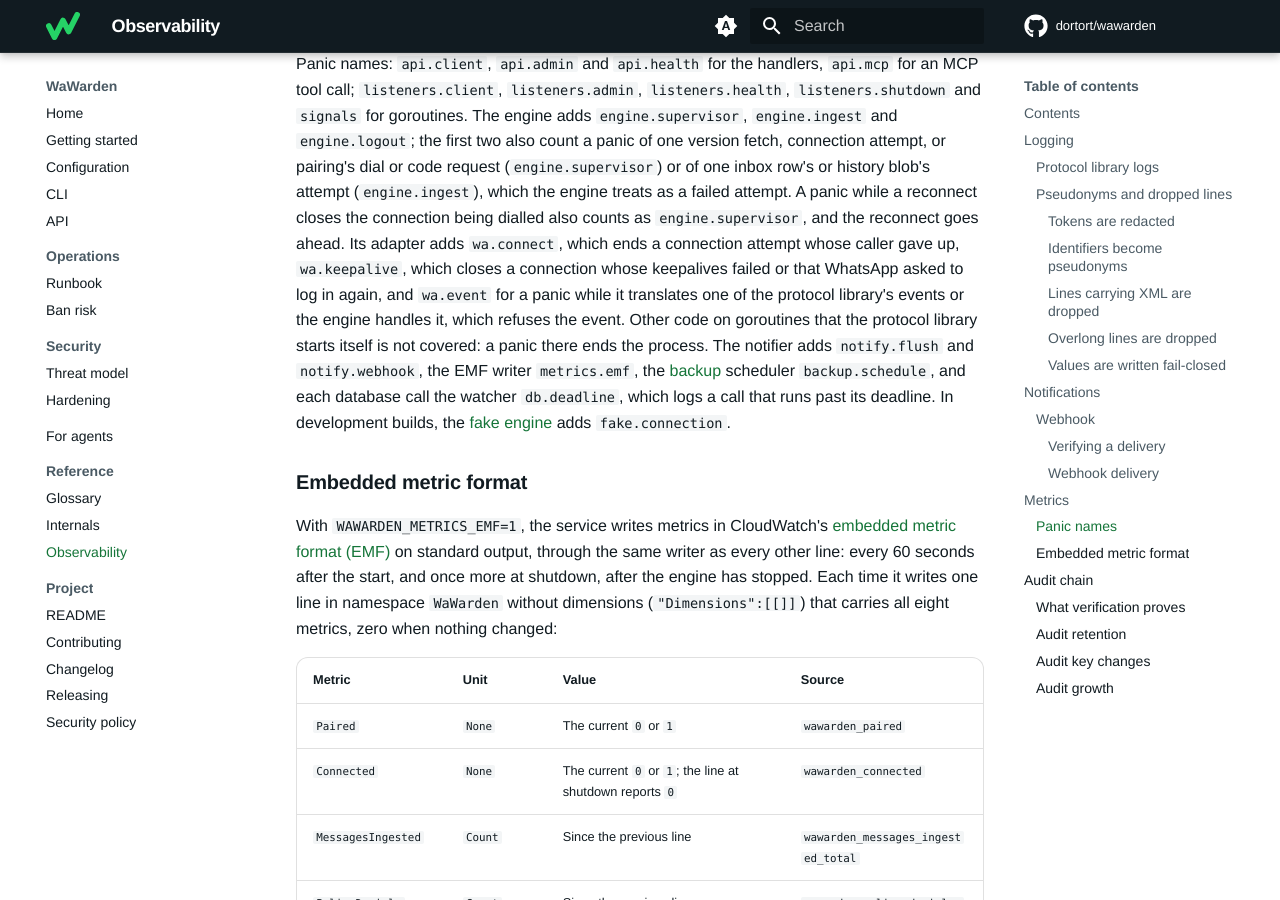
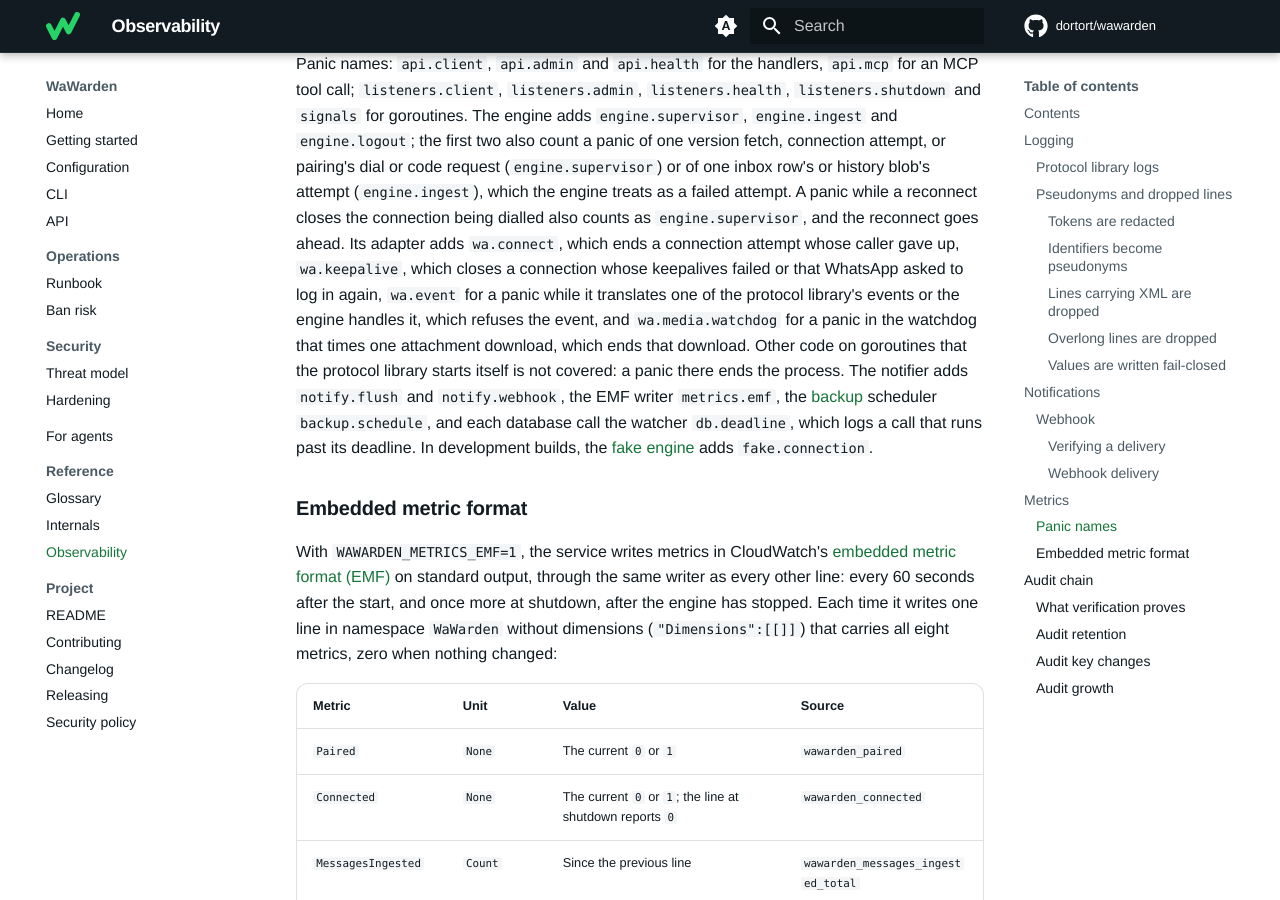
Before and after one commit to dortort/wawarden, an MkDocs documentation site: the page built from docs/observability.md, in a window 1280 px wide and 900 px high, scrolled down 18996 px. Built offline with MkDocs 1.6.1 and Material for MkDocs 9.7.7, drawn with Linux system fonts in a browser that asks for light colours; comment, search, counter and statistics services are not loaded.

Commit message:
docs(observability): name the media watchdog's panic counter
The watchdog that times each attachment download recovers its panics
through safego as wa.media.watchdog and then ends the download. The list
of panic names now includes it.

Co-Authored-By: Claude Opus 5.5 <noreply@anthropic.com>
Co-Authored-By: Claude Fable 5.1 <noreply@anthropic.com>

```diff
--- a/docs/observability.md
+++ b/docs/observability.md
@@ -462,10 +462,11 @@ version fetch, connection attempt, or pairing's dial or code request
 reconnect closes the connection being dialled also counts as
 `engine.supervisor`, and the reconnect goes ahead. Its adapter adds `wa.connect`, which ends a connection attempt whose
 caller gave up, `wa.keepalive`, which closes a connection whose keepalives
-failed or that WhatsApp asked to log in again, and `wa.event` for a panic while
+failed or that WhatsApp asked to log in again, `wa.event` for a panic while
 it translates one of the protocol library's events or the engine handles it,
-which refuses the event. Other code on goroutines that the protocol library
-starts itself is not covered: a panic there ends the process. The notifier adds
+which refuses the event, and `wa.media.watchdog` for a panic in the watchdog
+that times one attachment download, which ends that download. Other code on
+goroutines that the protocol library starts itself is not covered: a panic there ends the process. The notifier adds
 `notify.flush` and `notify.webhook`, the EMF writer
 `metrics.emf`, the [backup](configuration.md#backups) scheduler `backup.schedule`, and each
 database call the watcher `db.deadline`, which logs a call that runs past its
```
